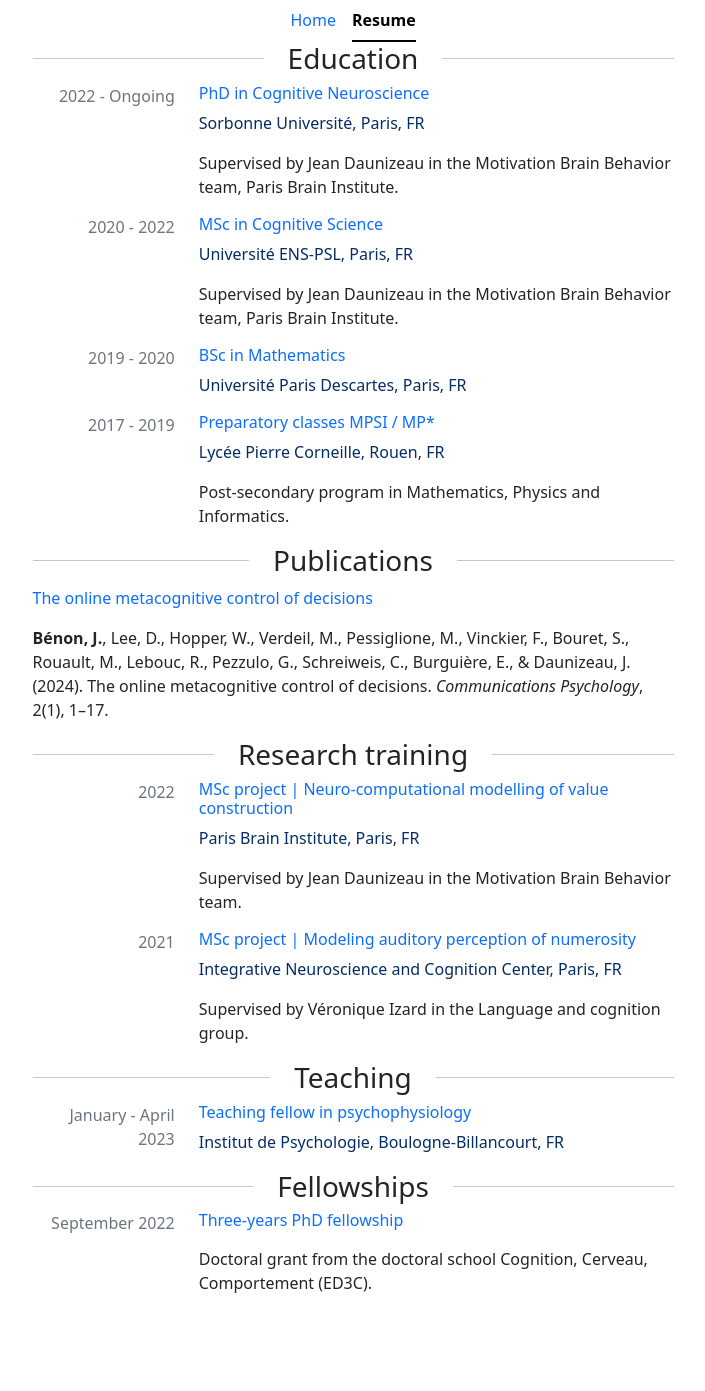
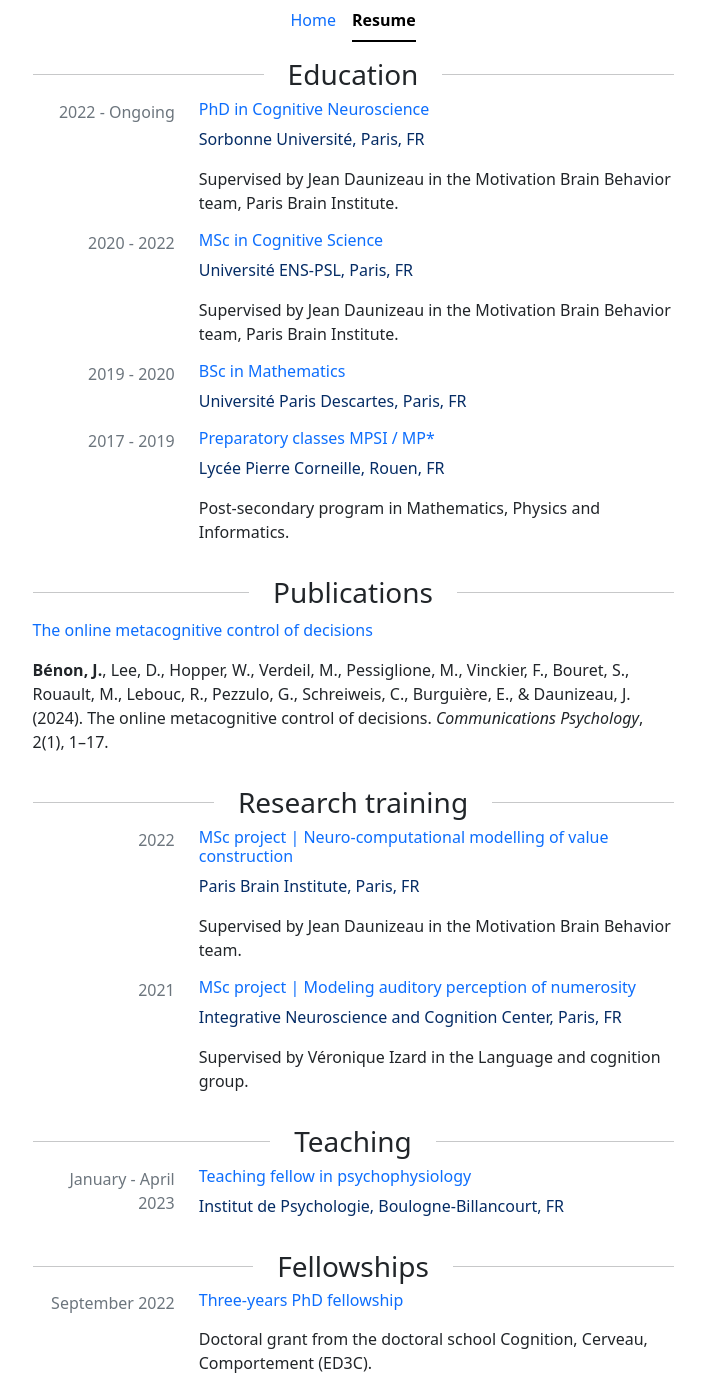
Before and after one commit to jbenon/jbenon.github.io, a Jekyll site: the page built from resume.html, in a window 1280 px wide. Shown: the whole page, without its empty margins (287-992 px from the left). Built offline with Jekyll 4.4.1, drawn with Linux system fonts in a browser that asks for light colours; before the commit the page ends 1311 px from its top, so only the background shows below that.

Commit message:
Add vertical space

```diff
--- a/resume.html
+++ b/resume.html
@@ -12,7 +12,7 @@ layout: default
 
     {% for section in site.data.resume %}
       <div class="row justify-content-center">
-      <div class="col-xl-7 col-lg-8 col-md-9">
+        <div class="col-xl-7 col-lg-8 col-md-9 gy-3">
 
           <!-- Section header -->
           <div class="row justify-content-center">
@@ -48,10 +48,8 @@ layout: default
             {% endfor %}
 
           {% endif %}
-
         </div>
       </div>
-
     {% endfor %}
 
 </div>
```
Lines whose indentation alone changed are shown as unchanged.
